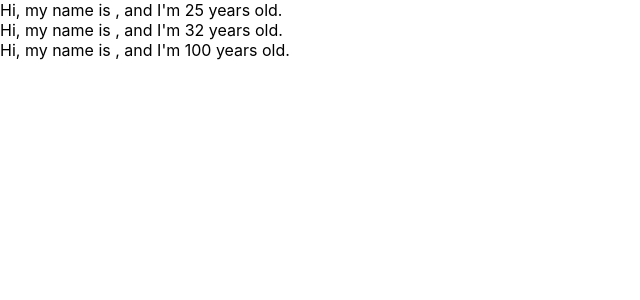
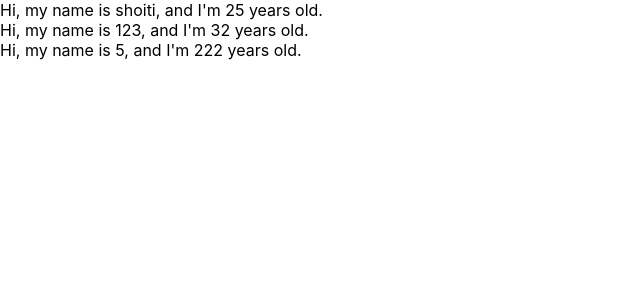
Before and after one commit to murillo0824/udemy-react-redux-murillo, a React (Create React App) app: page / in a window 1280 px wide. Shown: the top 300 px of the page, without its empty margins (0-640 px from the left). Built offline with nearby package versions, Linux system fonts and the light colour scheme.

Commit message:
components props type

```diff
--- a/src/App.js
+++ b/src/App.js
@@ -1,13 +1,13 @@
 import React from "react";
-
+import PropTypes from 'prop-types';
 
 
 function App() {
 
   const profiles = [
-    {userNmae:"shoiti",age:"25"},
-    {userNmae:"shoko",age:"32"},
-    {userNmae:"noName"},
+    {userNmae:"shoiti",age:25},
+    {userNmae:"123",age:32},
+    {userNmae:"5",age:222},
 
   ];
 
@@ -15,7 +15,7 @@ function App() {
     <React.Fragment>
       {
         profiles.map((profile,index)=>{
-          return <User name={profile.name} age={profile.age} key={index}/>
+          return <User name={profile.userNmae} age={profile.age} key={index}/>
         })
       }
     </React.Fragment>
@@ -28,7 +28,8 @@ const User =(props)=>{
   return <div> Hi, my name is {props.name}, and I'm {props.age} years old.</div>
 }
 
-User.defaultProps ={
-  age:100
+User.propTypes ={
+  name: PropTypes.string,
+  age: PropTypes.number.isRequired,
 }
 export default App;
```
